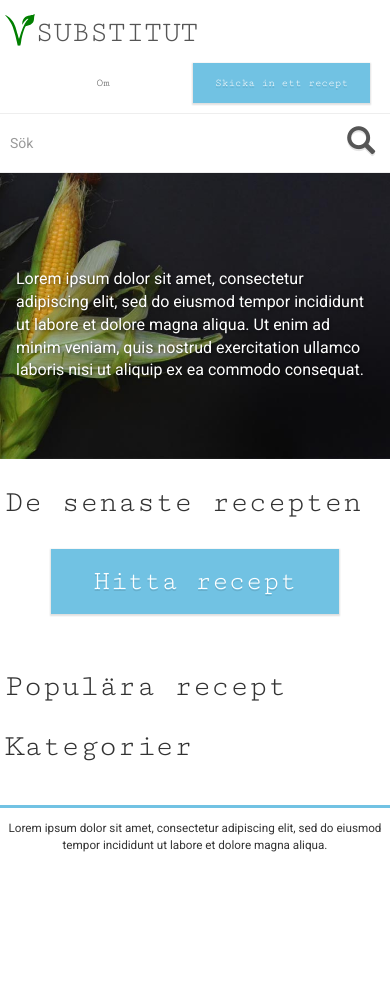
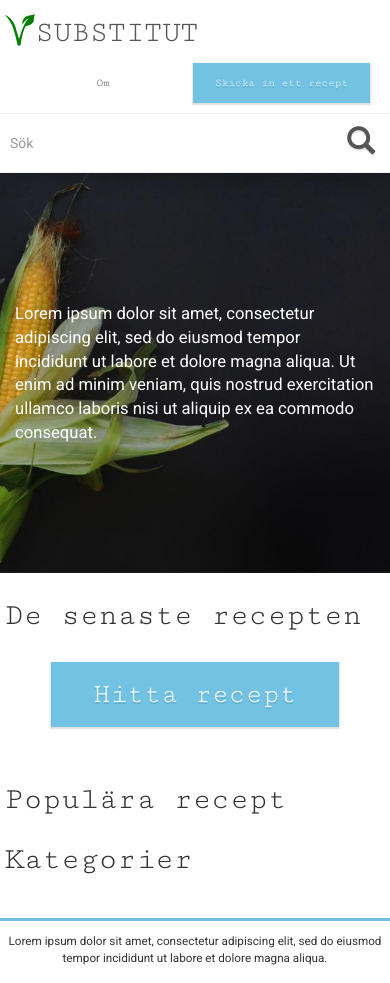
Before and after one commit to dessibelle/substitut.se, a Django app: page / in a window 390 px wide. Before the commit the page ends 852 px from the top, so only its background shows below. Run offline with Django 3.2, Linux system fonts and the light colour scheme; data that the repository does not hold is empty; parts of the project's set-up code (start-up, migrations or seed data) failed here and were passed over; some libraries are stand-ins or nearby versions.

Commit message:
responsive work in progress

```diff
--- a/project/recipes/templates/recipes/index.html
+++ b/project/recipes/templates/recipes/index.html
@@ -17,7 +17,7 @@
         <h3 class="index">De senaste recepten</h3>
     </div>
 {% for recipe in latest_recipes %}
-    <div class="col-md-3 col-sm-3 col-xs-6">
+    <div class="col-md-3 col-sm-4 col-xs-6">
         <a href="{{ recipe.url }}">
             <div class="thumbnail recipe-image-wrapper index">
                 <img class="recipe-image img-responsive" src="{{ recipe.img_small }}" data-1x="{{ recipe.img_medium }}" data-2x="{{ recipe.img_large }}" width="100%">
@@ -35,7 +35,7 @@
         <h3 class="index">Populära recept</h3>
     </div>
 {% for recipe in popular_recipes %}
-    <div class="col-md-3 col-sm-3 col-xs-6">
+    <div class="col-md-3 col-sm-4 col-xs-6">
         <a href="{{ recipe.url }}">
             <div class="thumbnail recipe-image-wrapper index">
                 <img class="recipe-image img-responsive" src="{{ recipe.img_small }}" data-1x="{{ recipe.img_medium }}" data-2x="{{ recipe.img_large }}" width="100%">
--- a/project/sass/substitut.scss
+++ b/project/sass/substitut.scss
@@ -169,7 +169,6 @@
     padding: 0;
     margin: 0 auto;
     width: 100%;
-    height: 60px;
     background-color: $white;
     overflow: visible;
     text-align: center;
@@ -399,19 +398,19 @@
         @include breakpoint(xxs) {
             .ingredients-wrapper,
             .instructions-wrapper {
-                margin-top: 0;
+                margin-top: $grid-gutter-width;
             }
         }
         @include breakpoint(xs) {
             .ingredients-wrapper,
             .instructions-wrapper {
-                margin-top: ($grid-gutter-width/2);
+                margin-top: $grid-gutter-width;
             }
         }
         @include breakpoint(sm) {
             .ingredients-wrapper,
             .instructions-wrapper {
-                margin-top: ($grid-gutter-width/2);
+                margin-top: $grid-gutter-width;
             }
         }
         @include breakpoint(md) {
@@ -651,8 +650,10 @@
     }
     .index-text {
         color: $white;
-        fonr-weight: lighter;
+        font-weight: lighter;
         float: left;
+        padding: ($grid-gutter-width/2);
+        font-size: 2em;
         @include vertical_align();
     }
     &.search {
@@ -667,41 +668,6 @@
         }
     }
     background: transparent;
-    @include breakpoint(xxs) {
-        font-size: 16px;
-        text-shadow: 1px 1px 3px rgba(0, 0, 0, 0.5);
-        .index-text {
-            margin: -3em 1em 0 1em;
-        }
-    }
-    @include breakpoint(xs) {
-        font-size: 18px;
-        text-shadow: 1px 1px 3px rgba(70, 70, 70, 1);
-        .index-text {
-            margin: -2.5em 2em 0 2em;
-        }
-    }
-    @include breakpoint(sm) {
-        font-size: 20px;
-        text-shadow: 1px 1px 3px rgba(70, 70, 70, 1);
-        .index-text {
-            margin: 0 5em;
-        }
-    }
-    @include breakpoint(md) {
-        font-size: 20px;
-        text-shadow: 1px 1px 3px rgba(70, 70, 70, 1);
-        .index-text {
-            margin: 0 5em;
-        }
-    }
-    @include breakpoint(lg) {
-        font-size: 24px;
-        text-shadow: 1px 1px 3px rgba(70, 70, 70, 1);
-        .index-text {
-            margin: 0;
-        }
-    }
     a {
         float: left;
         margin: ($grid-gutter-width/2);
```
Also changed, not shown: project/static/recipes/js/substitut.js (+16 -0 lines), project/static/recipes/css/substitut.css, project/static/recipes/js/final/app.js.
